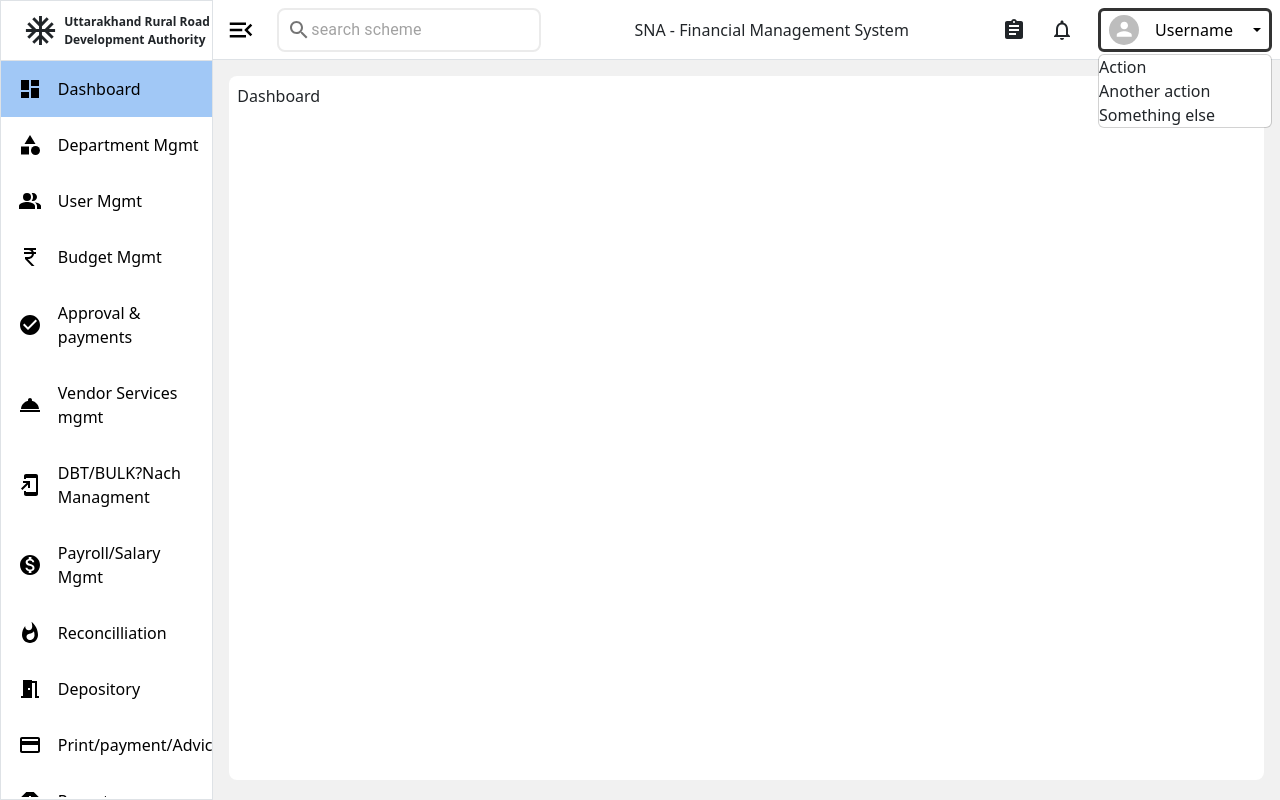
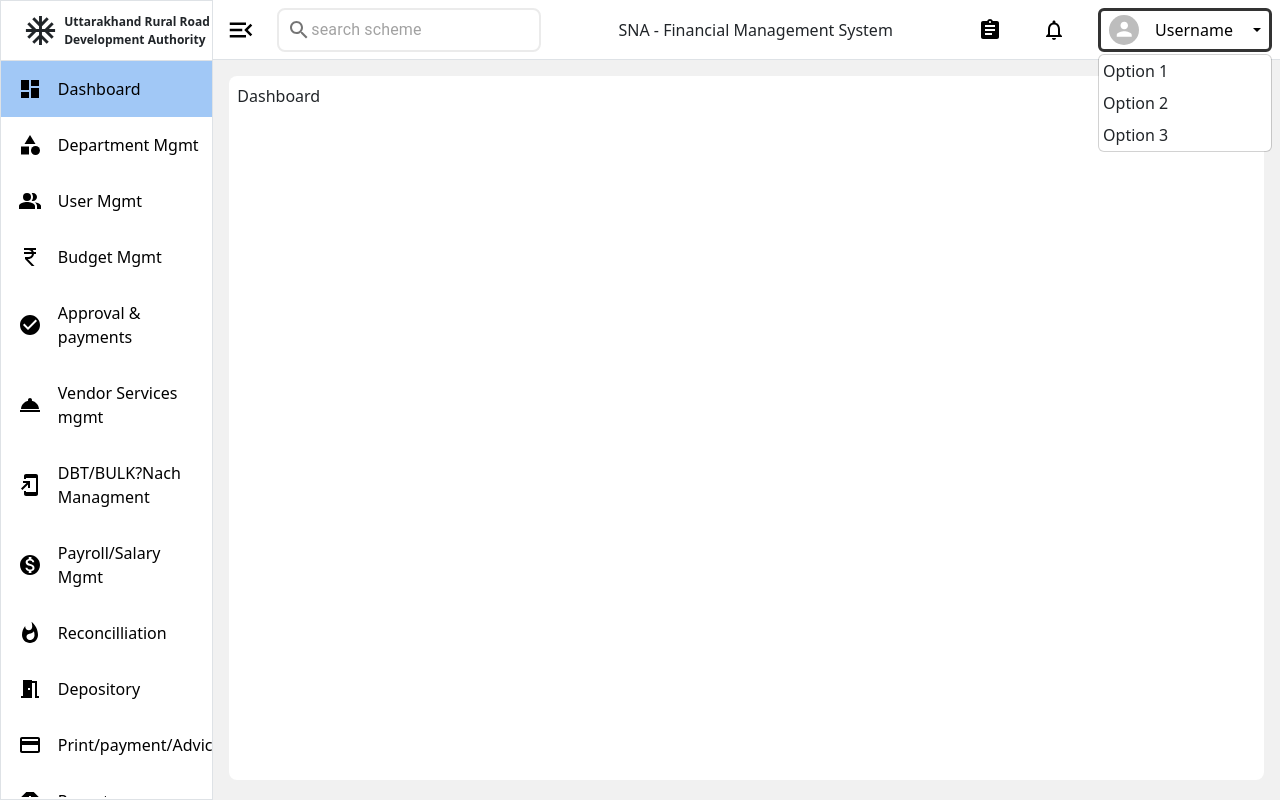
Before and after one commit to NaveenWebDev/newCompanyDashboard, a React (Vite) app: page / in a window 1280 px wide. Both pictures are taken after a click on the button "Username". Built offline with nearby package versions, Linux system fonts and the light colour scheme.

Commit message:
add card in  notificaton ui

```diff
--- a/src/components/Navbar.jsx
+++ b/src/components/Navbar.jsx
@@ -8,21 +8,43 @@ import NotificationsNoneOutlinedIcon from "@mui/icons-material/NotificationsNone
 import Dropdown from "react-bootstrap/Dropdown";
 import Avatar from "@mui/material/Avatar";
 
-const Navbar = ({setNavbarMenuValue}) => {
+import Menu from "@mui/material/Menu";
+import MenuItem from "@mui/material/MenuItem";
+import Fade from "@mui/material/Fade";
+
+const Navbar = ({ setNavbarMenuValue }) => {
   const [hamberger, setHamberger] = useState(true);
+  const [dropdownValue, setDropdownValue] = useState("Username");
+  const [anchorEl, setAnchorEl] = React.useState(null);
 
-  useEffect(()=>{
-    setNavbarMenuValue(hamberger)
-  },[hamberger])
+  const open = Boolean(anchorEl);
+  const handleClick = (event) => {
+    setAnchorEl(event.currentTarget);
+  };
+  const handleClose = () => {
+    setAnchorEl(null);
+  };
+
+  useEffect(() => {
+    setNavbarMenuValue(hamberger);
+  }, [hamberger]);
+
+  const handleDropdownSelect = (eventKey) => {
+    setDropdownValue(eventKey);
+  };
+
   return (
     <>
       <nav className="border-bottom p-2 h-60px d-flex justify-content-between align-items-center bg-white">
         <div className="d-flex gap-3 align-items-center ">
-          <div className={`${hamberger?null:"rotate"} transition `}>
-          <IconButton aria-label="menu" sx={{ width: "40px", height: "40px" }}>
+          <div className={`${hamberger ? null : "rotate"} transition`}>
+            <IconButton
+              aria-label="menu"
+              sx={{ width: "40px", height: "40px" }}
+              onClick={() => setHamberger((prev) => !prev)}
+            >
               <MenuOpenIcon
                 sx={{ width: "30px", height: "30px", color: "black" }}
-              onClick={() => setHamberger((prev)=>!prev)}
               />
             </IconButton>
           </div>
@@ -41,11 +63,19 @@ const Navbar = ({setNavbarMenuValue}) => {
         <p className="fw-medium"> SNA - Financial Management System</p>
 
         <div className="d-flex gap-4 align-items-center">
-          <AssignmentIcon className="cursor-pointer" />
-          <NotificationsNoneOutlinedIcon className="cursor-pointer" />
 
-          <Dropdown>
-            <IconButton>
+          <IconButton sx={{height:"40px", width:"40px"}}>
+          <AssignmentIcon className="cursor-pointer text-black" />
+          </IconButton>
+
+          <IconButton sx={{height:"40px", width:"40px"}}>
+          <NotificationsNoneOutlinedIcon
+            className="cursor-pointer text-black"
+            onClick={handleClick}
+          />
+          </IconButton>
+
+          <Dropdown onSelect={handleDropdownSelect}>
             <Dropdown.Toggle
               id="dropdown-basic"
               className="bg-white text-black py-1 px-2 d-flex align-items-center gap-3"
@@ -56,15 +86,38 @@ const Navbar = ({setNavbarMenuValue}) => {
                 src=""
                 sx={{ height: "30px", width: "30px" }}
               />
-                <span>Username</span>
+              <span>{dropdownValue}</span>
             </Dropdown.Toggle>
-            </IconButton>
+
             <Dropdown.Menu className="w-100">
-              <Dropdown.Item href="#/action-1">Action</Dropdown.Item>
-              <Dropdown.Item href="#/action-2">Another action</Dropdown.Item>
-              <Dropdown.Item href="#/action-3">Something else</Dropdown.Item>
+              <Dropdown.Item eventKey="Option 1" className="p-1">
+                Option 1
+              </Dropdown.Item>
+              <Dropdown.Item eventKey="Option 2" className="p-1">
+                Option 2
+              </Dropdown.Item>
+              <Dropdown.Item eventKey="Option 3" className="p-1">
+                Option 3
+              </Dropdown.Item>
             </Dropdown.Menu>
           </Dropdown>
+
+          <Menu
+            id="fade-menu"
+            MenuListProps={{
+              "aria-labelledby": "fade-button",
+            }}
+            anchorEl={anchorEl}
+            open={open}
+            onClose={handleClose}
+            TransitionComponent={Fade}
+
+          >
+            <MenuItem onClick={handleClose} className="d-flex flex-column" style={{width:"400px", height:"auto"}}>
+              <img src="https://cdn3d.iconscout.com/3d/free/thumb/free-new-notification-3d-illustration-download-in-png-blend-fbx-gltf-file-formats--bell-alarm-alert-user-interface-pack-illustrations-4715739.png?f=webp" alt="notificaton image" width={350} />
+            There is no notificatoin found
+            </MenuItem>
+          </Menu>
         </div>
       </nav>
     </>
--- a/src/components/Sidebar.jsx
+++ b/src/components/Sidebar.jsx
@@ -93,10 +93,6 @@ const Sidebar = ({menu}) => {
 
   const location = useLocation();
 
-  const matchRoute = (route) => {
-    return matchPath({ path: route }, location.pathname);
-  };
-
   return (
     <>
       <div className="row">
--- a/src/index.css
+++ b/src/index.css
@@ -30,5 +30,5 @@ body{
     transition: all 0.5s;
 }
 .rotate{
-    rotate: 540deg;
+    rotate: 180deg;
 }
```
Lines whose indentation alone changed are shown as unchanged.
